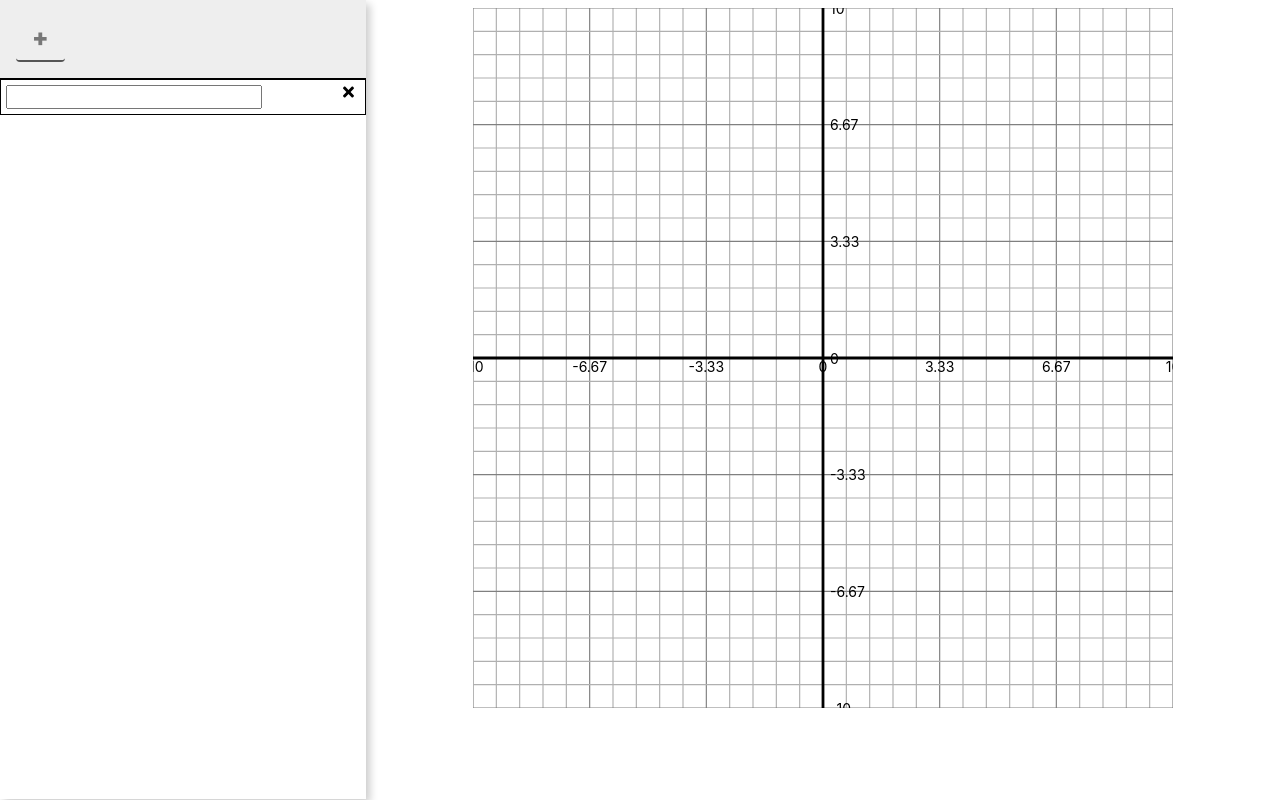
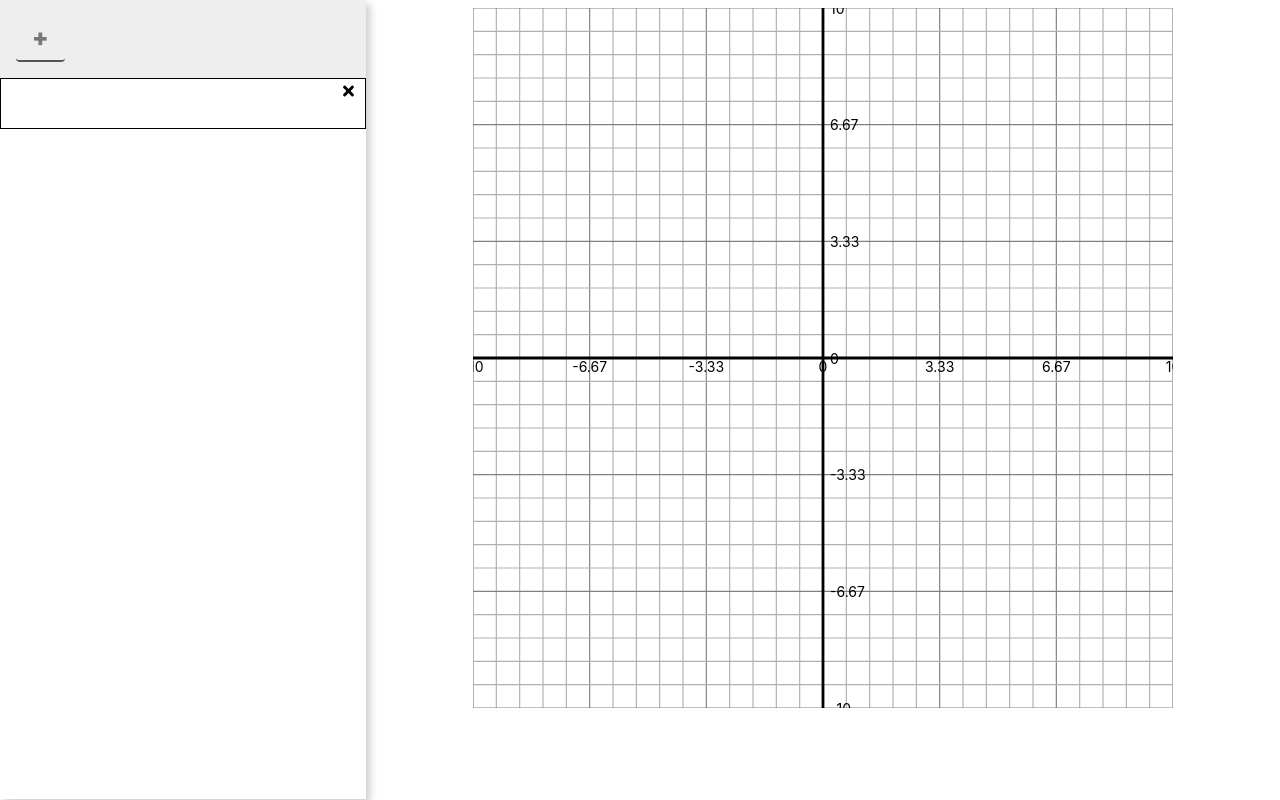
Before and after one commit to cshoebridge/graphing-calc, a React (Create React App) app: page / in a window 1280 px wide. Built offline with nearby package versions, Linux system fonts and the light colour scheme.

Commit message:
style html inputs

```diff
--- a/src/components/graph widget/Curve.jsx
+++ b/src/components/graph widget/Curve.jsx
@@ -34,7 +34,7 @@ const Curve = ({strokeWidth, color, func, domain, range}) => {
                 }`
             }
             stroke={color}
-            strokeOpacity={0.5}
+            strokeOpacity={0.65}
             strokeWidth={strokeWidth}
             fill="none"
         />
--- a/src/components/input widget/FunctionInputWidget/FunctionField/FunctionField.css
+++ b/src/components/input widget/FunctionInputWidget/FunctionField/FunctionField.css
@@ -13,8 +13,18 @@
 
 .function-field-container {
     border: black 1px solid;
+    border-top: none;
     position: relative;
     padding: 5px;
+}
+
+.function-in {
+    color: black;
+    border: none;
+    outline: none;
+    background-color: white;
+    width: 95%;
+    padding: 3% 0 3% 1%;
 }
 
 .field-delete {
--- a/src/components/input widget/FunctionInputWidget/FunctionField/FunctionField.jsx
+++ b/src/components/input widget/FunctionInputWidget/FunctionField/FunctionField.jsx
@@ -14,13 +14,17 @@ const FunctionField = ({fieldKey, changeFunction, removeFunction}) => {
 
   return (
     <div className="function-field-container">
-      <input
+      <input className="function-in"
         type="text"
         value={content}
         onChange={(event) => {
           try {
             const newFunction = evaluate(event.target.value);
-            changeFunction(newFunction, fieldKey);
+            const testVal = newFunction(1);
+            console.log(testVal);
+            if (testVal && typeof testVal === 'number') {
+              changeFunction(newFunction, fieldKey);
+            }
           }
           catch (error) {
             console.log('invalid function syntax: ', event.target.value);
```
